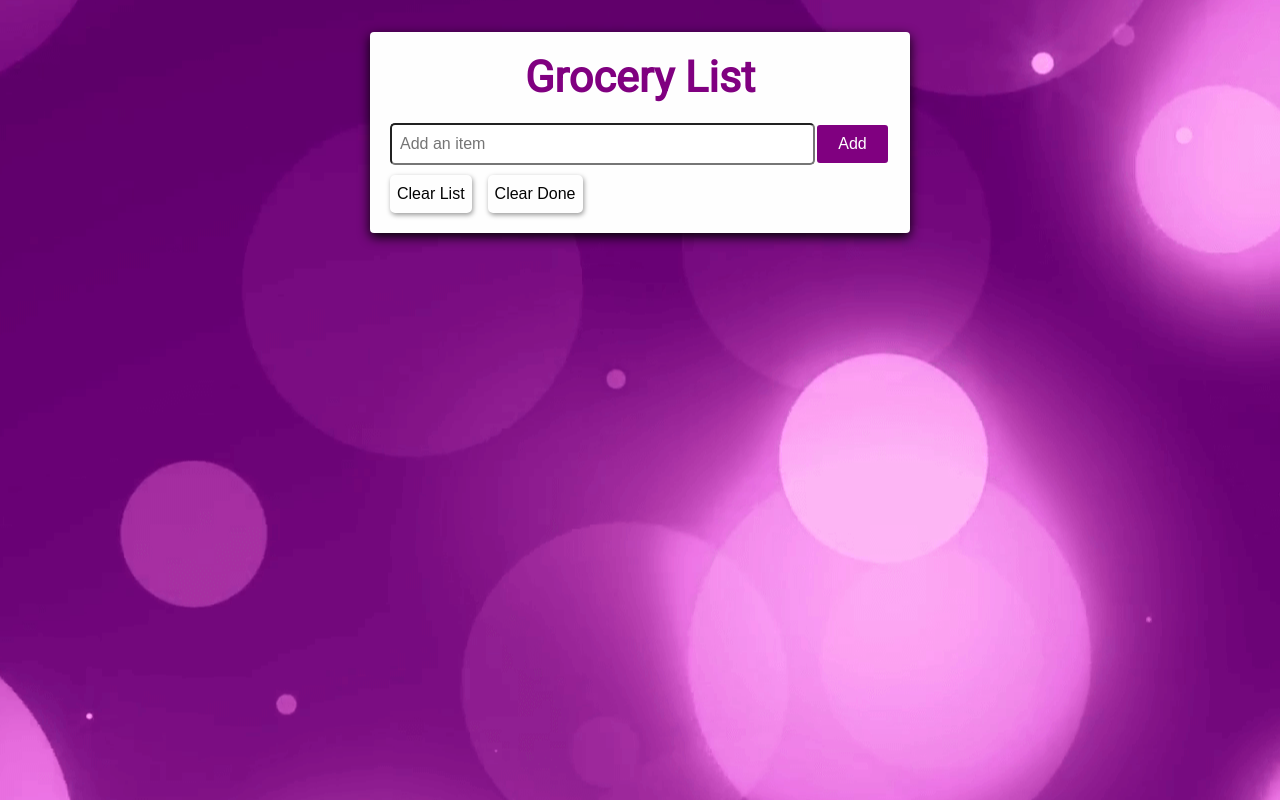
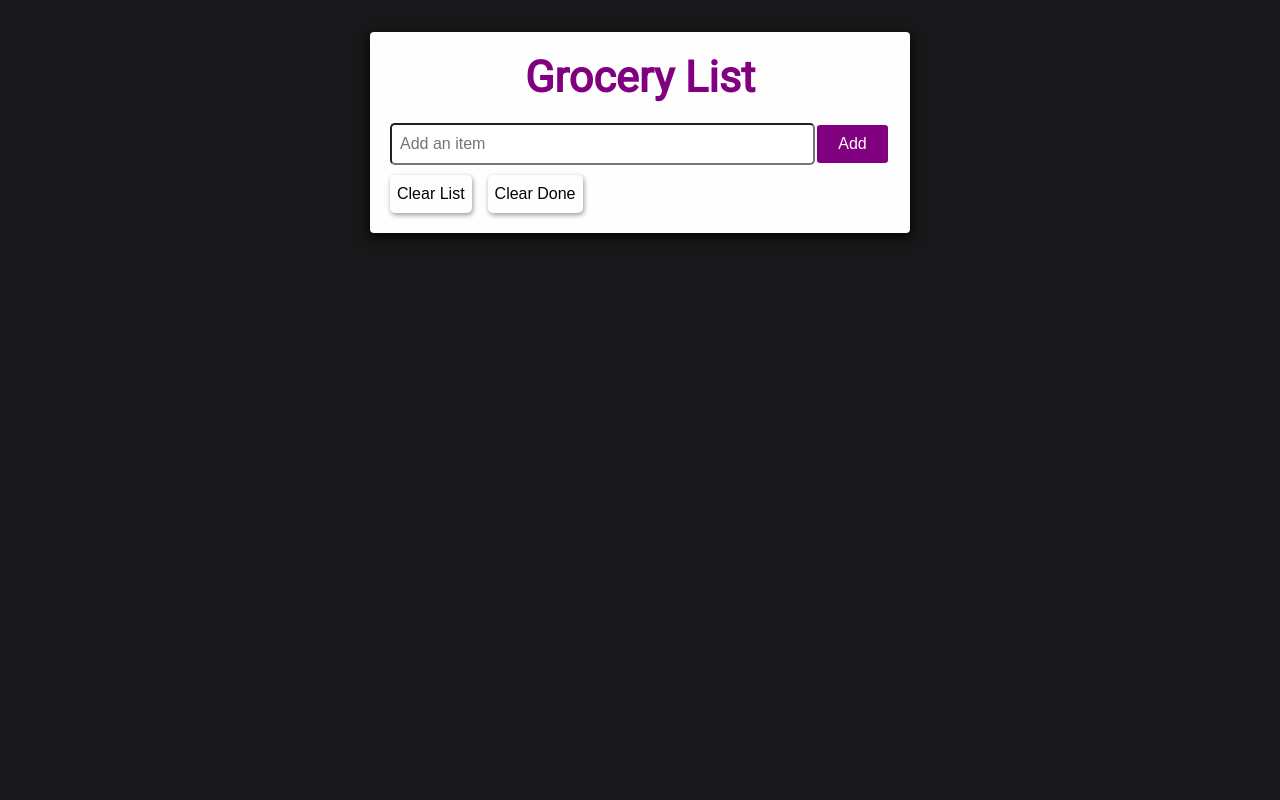
Before and after one commit to usmcamgrimm/grocery-list, a website: page index.html in a window 1280 px wide. Drawn offline with Linux system fonts and the light colour scheme.

Commit message:
use a background color instead of the background image

```diff
--- a/style.css
+++ b/style.css
@@ -9,9 +9,7 @@ body {
 }
 body {
     font-family: 'Noto Sans JP', sans-serif;
-    background: url('./purple-bokeh.png');
-    background-position: center;
-    background-repeat: no-repeat;
+    background: #18181a;
 }
 #wrapper input {
     box-sizing: border-box;
```
